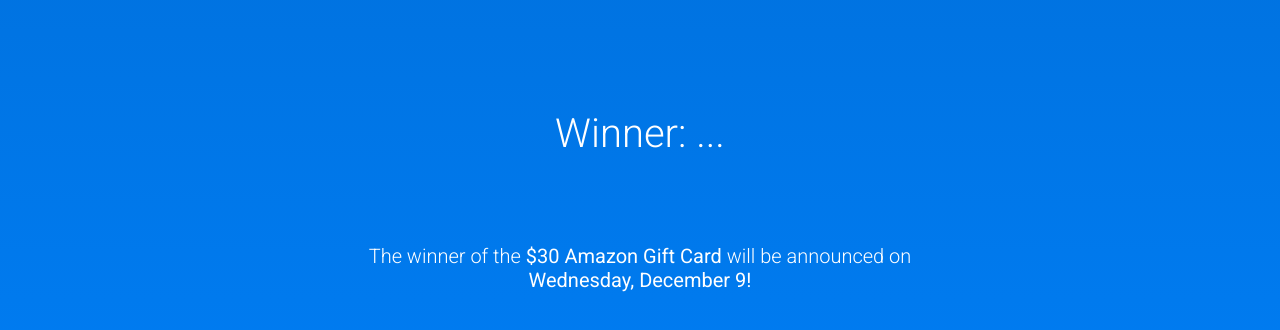
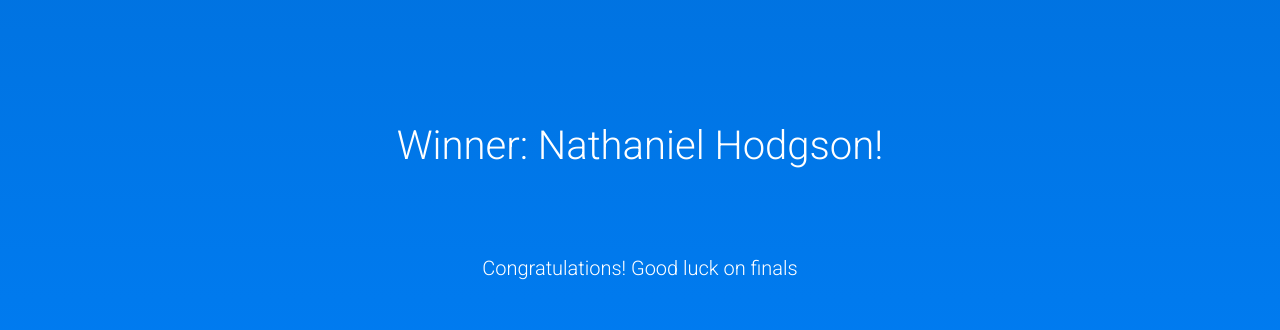
Before and after one commit to vjindal0112/studyBuddy, a React (Create React App) app: page /Raffle in a window 1280 px wide. Shown: the part 234-564 px from the top of the page. Built offline with nearby package versions, Linux system fonts and the light colour scheme; no server answers.

Commit message:
update winner

```diff
--- a/src/pages/Raffle.js
+++ b/src/pages/Raffle.js
@@ -60,11 +60,10 @@
       <Header title="Raffle" />
       <div className="App" style={{ padding: "4px" }}>
         <br /> <br />
-        <h1>Winner: ...</h1>
+        <h1>Winner: Nathaniel Hodgson!</h1>
         <br /> <br />
         <Texth4>
-          The winner of the <b> $30 Amazon Gift Card </b> will be announced on{" "}
-          <b> Wednesday, December 9!</b>
+          Congratulations! Good luck on finals
         </Texth4>
       </div>
     </>
```
